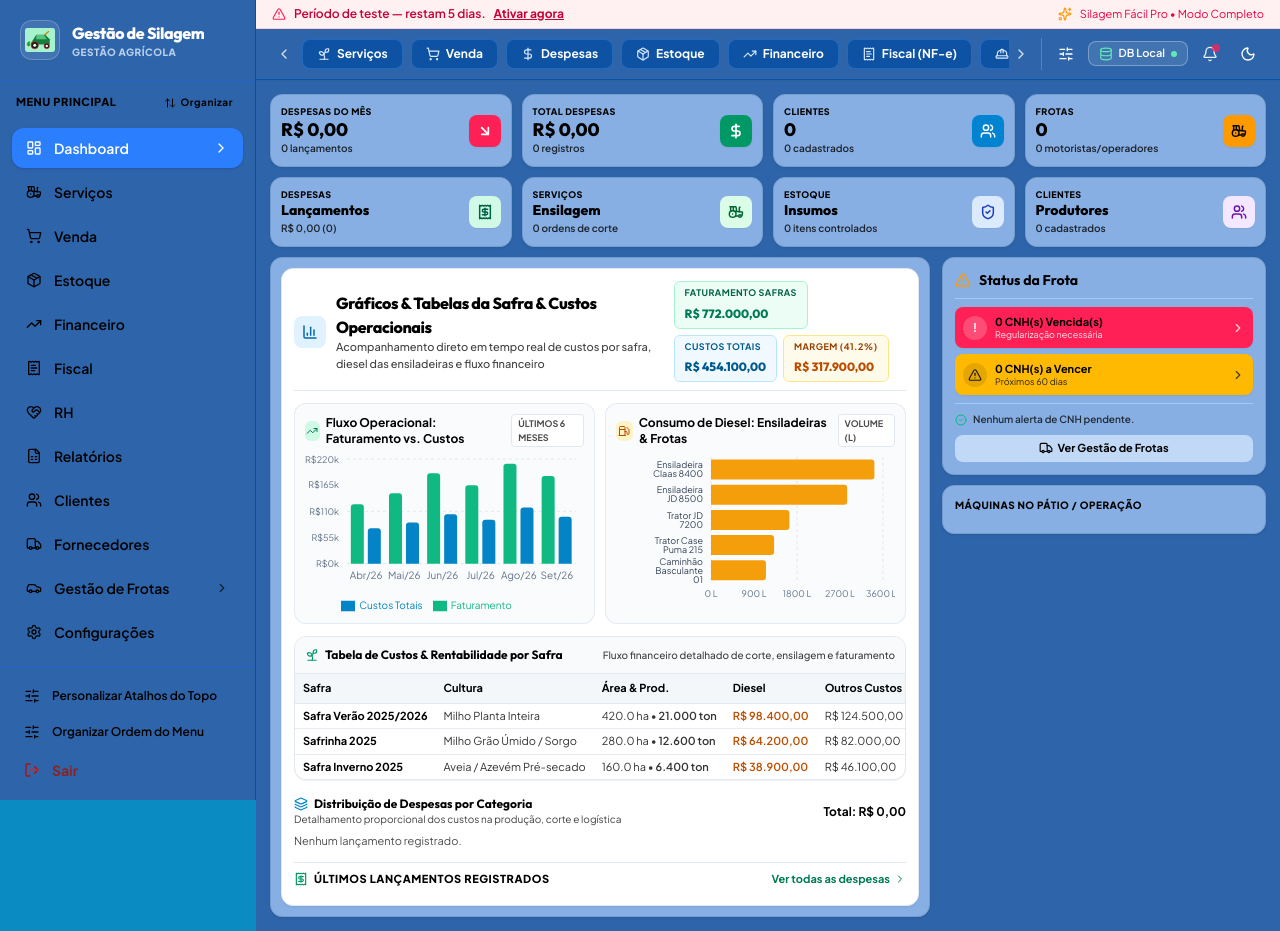
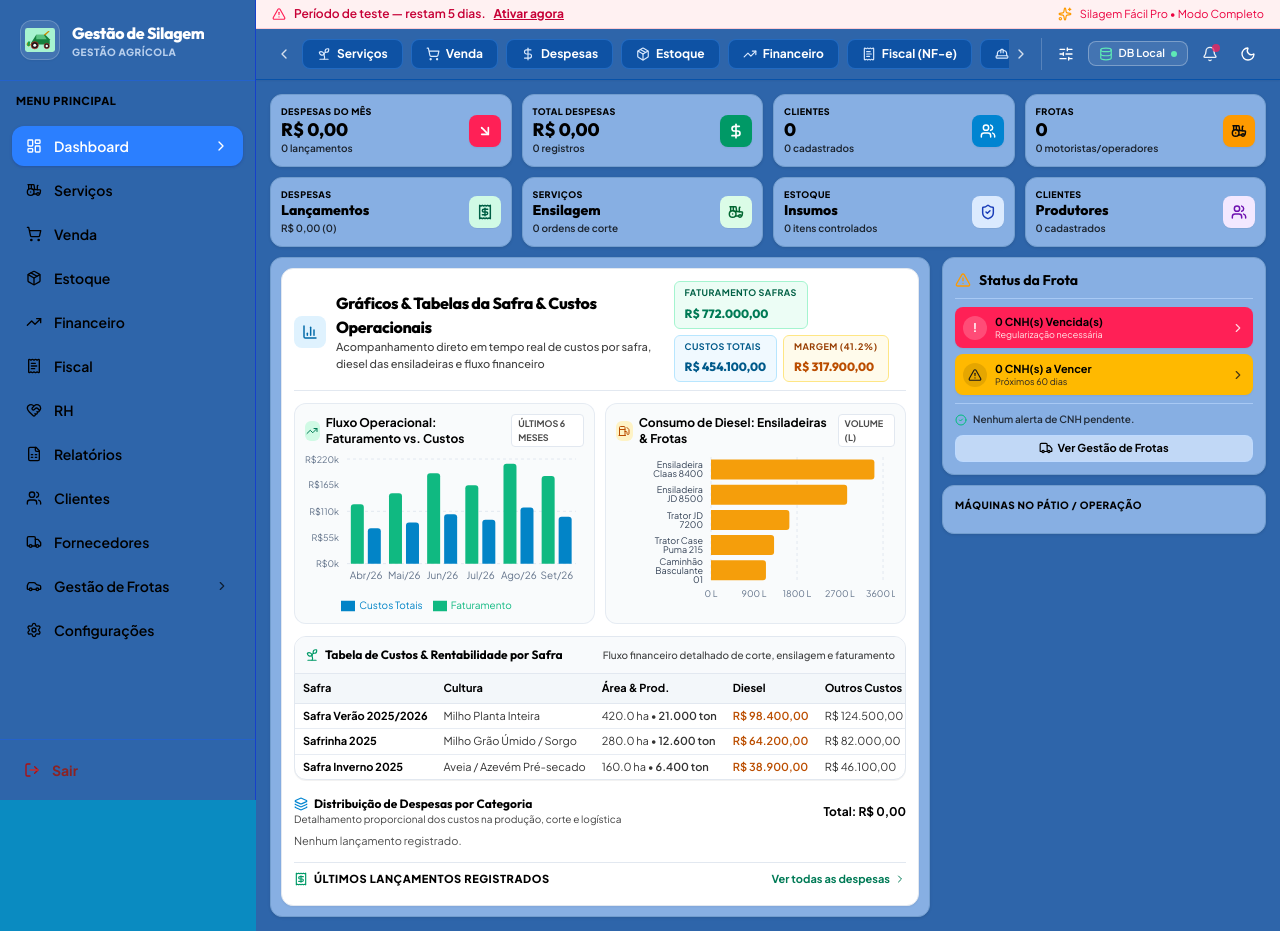
Before and after one commit to alissonpagotto/Gestaomaquinassimples, a React (Vite) app: page / in a window 1280 px wide. Built offline with nearby package versions, Linux system fonts and the light colour scheme.

Commit message:
feat(layout): implement sidebar menu reordering
Add functionality to customize the sidebar menu order, persist settings to localStorage, and expose the reorder modal via company settings.

```diff
--- a/src/App.tsx
+++ b/src/App.tsx
@@ -103,6 +103,7 @@ import { QuickMemoModal } from './components/quick/QuickMemoModal';
 import { TrialInfoModal } from './components/quick/TrialInfoModal';
 import { LovableIntegrationModal } from './components/integration/LovableIntegrationModal';
 import { CustomizeShortcutsModal, DEFAULT_SHORTCUT_IDS } from './components/layout/CustomizeShortcutsModal';
+import { ReorderMenuModal, ALL_MENU_ITEMS, DEFAULT_MENU_ORDER } from './components/layout/ReorderMenuModal';
 import { PublicClientForm } from './components/crm/PublicClientForm';
 import { PublicSupplierForm } from './components/suppliers/PublicSupplierForm';
 import { useAuth } from './context/AuthContext';
@@ -153,6 +154,51 @@ export default function App() {
     setSelectedShortcuts(newShortcuts);
     try {
       localStorage.setItem('silagem_facil_shortcuts', JSON.stringify(newShortcuts));
+    } catch (e) {
+      console.error(e);
+    }
+  };
+
+  // Sidebar menu order state
+  const [menuOrder, setMenuOrder] = useState<string[]>(() => {
+    try {
+      const saved = localStorage.getItem('silagem_facil_sidebar_order');
+      if (saved) {
+        const parsed = JSON.parse(saved);
+        if (Array.isArray(parsed) && parsed.length > 0) {
+          const valid = parsed.filter(id => ALL_MENU_ITEMS.some(m => m.id === id));
+          if (!valid.includes('venda')) {
+            const servIndex = valid.indexOf('servicos');
+            if (servIndex !== -1) {
+              valid.splice(servIndex + 1, 0, 'venda');
+            } else {
+              valid.push('venda');
+            }
+          }
+          if (!valid.includes('fiscal')) {
+            const finIndex = valid.indexOf('financeiro');
+            if (finIndex !== -1) {
+              valid.splice(finIndex + 1, 0, 'fiscal');
+            } else {
+              valid.push('fiscal');
+            }
+          }
+          const missing = ALL_MENU_ITEMS.filter(m => !valid.includes(m.id)).map(m => m.id);
+          return [...valid, ...missing];
+        }
+      }
+    } catch (e) {
+      console.error(e);
+    }
+    return DEFAULT_MENU_ORDER;
+  });
+  const [isReorderMenuOpen, setIsReorderMenuOpen] = useState(false);
+
+  const handleSaveMenuOrder = (newOrder: string[]) => {
+    setMenuOrder(newOrder);
+    try {
+      localStorage.setItem('silagem_facil_sidebar_order', JSON.stringify(newOrder));
+      window.dispatchEvent(new CustomEvent('silagem_sidebar_order_changed', { detail: newOrder }));
     } catch (e) {
       console.error(e);
     }
@@ -569,7 +615,7 @@ export default function App() {
         isOpenMobile={isMobileSidebarOpen}
         onCloseMobile={() => setIsMobileSidebarOpen(false)}
         companyProfile={companyProfile}
-        onOpenCustomizeShortcuts={() => setIsCustomizeShortcutsOpen(true)}
+        menuOrder={menuOrder}
       />
 
       {/* Backdrop for mobile sidebar */}
@@ -868,6 +914,8 @@ export default function App() {
               onOpenIntegrationModal={() => setIsIntegrationModalOpen(true)}
               onResetAllData={handleResetAllData}
               onSyncSupabase={handleSyncSupabase}
+              onOpenCustomizeShortcuts={() => setIsCustomizeShortcutsOpen(true)}
+              onOpenReorderMenu={() => setIsReorderMenuOpen(true)}
             />
           )}
 
@@ -971,6 +1019,14 @@ export default function App() {
         onSave={handleSaveShortcuts}
       />
 
+      {/* Modal de Organizar Ordem do Menu Lateral */}
+      <ReorderMenuModal
+        isOpen={isReorderMenuOpen}
+        onClose={() => setIsReorderMenuOpen(false)}
+        currentOrder={menuOrder}
+        onSaveOrder={handleSaveMenuOrder}
+      />
+
     </div>
   );
 }
--- a/src/components/layout/Sidebar.tsx
+++ b/src/components/layout/Sidebar.tsx
@@ -2,13 +2,10 @@ import React, { useState, useEffect } from 'react';
 import {
   LogOut,
   ChevronRight,
-  Sprout,
-  SlidersHorizontal,
-  ArrowUpDown
+  Sprout
 } from 'lucide-react';
 import { CompanyProfile } from '../../types';
 import {
-  ReorderMenuModal,
   ALL_MENU_ITEMS,
   DEFAULT_MENU_ORDER,
   MenuItemDef
@@ -20,6 +17,7 @@ export interface SidebarProps {
   isOpenMobile?: boolean;
   onCloseMobile?: () => void;
   companyProfile?: CompanyProfile;
+  menuOrder?: string[];
   onOpenCustomizeShortcuts?: () => void;
 }
 
@@ -29,10 +27,12 @@ export const Sidebar: React.FC<SidebarProps> = ({
   isOpenMobile,
   onCloseMobile,
   companyProfile,
-  onOpenCustomizeShortcuts,
+  menuOrder: propMenuOrder,
 }) => {
-  const [isReorderModalOpen, setIsReorderModalOpen] = useState(false);
   const [menuOrder, setMenuOrder] = useState<string[]>(() => {
+    if (propMenuOrder && propMenuOrder.length > 0) {
+      return propMenuOrder;
+    }
     try {
       const saved = localStorage.getItem('silagem_facil_sidebar_order');
       if (saved) {
@@ -66,14 +66,30 @@ export const Sidebar: React.FC<SidebarProps> = ({
     return DEFAULT_MENU_ORDER;
   });
 
-  const handleSaveOrder = (newOrder: string[]) => {
-    setMenuOrder(newOrder);
-    try {
-      localStorage.setItem('silagem_facil_sidebar_order', JSON.stringify(newOrder));
-    } catch (e) {
-      console.error(e);
+  useEffect(() => {
+    if (propMenuOrder && propMenuOrder.length > 0) {
+      setMenuOrder(propMenuOrder);
     }
-  };
+  }, [propMenuOrder]);
+
+  useEffect(() => {
+    const handleOrderSync = (e: any) => {
+      if (e.detail && Array.isArray(e.detail)) {
+        setMenuOrder(e.detail);
+      } else {
+        try {
+          const saved = localStorage.getItem('silagem_facil_sidebar_order');
+          if (saved) setMenuOrder(JSON.parse(saved));
+        } catch (err) {}
+      }
+    };
+    window.addEventListener('silagem_sidebar_order_changed', handleOrderSync);
+    window.addEventListener('storage', handleOrderSync);
+    return () => {
+      window.removeEventListener('silagem_sidebar_order_changed', handleOrderSync);
+      window.removeEventListener('storage', handleOrderSync);
+    };
+  }, []);
 
   const handleSelect = (tabId: string) => {
     setActiveTab(tabId);
@@ -81,7 +97,8 @@ export const Sidebar: React.FC<SidebarProps> = ({
   };
 
   // Build sorted navigation list
-  const navItems: MenuItemDef[] = menuOrder
+  const currentOrder = propMenuOrder || menuOrder;
+  const navItems: MenuItemDef[] = currentOrder
     .map(id => ALL_MENU_ITEMS.find(m => m.id === id))
     .filter((item): item is MenuItemDef => Boolean(item));
 
@@ -123,19 +140,9 @@ export const Sidebar: React.FC<SidebarProps> = ({
             </div>
           </div>
 
-          {/* Navigation Section Header with Organize Button */}
-          <div className="px-4 pt-3 pb-1 flex items-center justify-between text-[11px] font-black text-black dark:text-stone-400 uppercase tracking-wider">
+          {/* Navigation Section Header */}
+          <div className="px-4 pt-3 pb-1 text-[11px] font-black text-black dark:text-stone-400 uppercase tracking-wider">
             <span style={{ color: '#000000' }} className="text-black">MENU PRINCIPAL</span>
-            <button
-              type="button"
-              id="btn-sidebar-organize-menu"
-              onClick={() => setIsReorderModalOpen(true)}
-              className="inline-flex items-center space-x-1 text-[10px] font-bold text-black dark:text-stone-300 hover:text-white hover:bg-blue-600/30 px-1.5 py-0.5 rounded-md transition cursor-pointer"
-              title="Personalizar ordem do menu"
-            >
-              <ArrowUpDown style={{ color: '#000000' }} className="w-3 h-3 text-black dark:text-stone-300" />
-              <span style={{ color: '#000000' }} className="text-black">Organizar</span>
-            </button>
           </div>
 
           {/* Navigation List */}
@@ -191,29 +198,8 @@ export const Sidebar: React.FC<SidebarProps> = ({
 
         </div>
 
-        {/* Bottom Section: Organize Shortcut, Customize Topbar & Logout */}
-        <div className="p-3 border-t border-blue-600/40 dark:border-stone-800 space-y-1 bg-blue-700 dark:bg-stone-900">
-          {onOpenCustomizeShortcuts && (
-            <button
-              type="button"
-              id="btn-sidebar-customize-shortcuts"
-              onClick={onOpenCustomizeShortcuts}
-              className="w-full flex items-center space-x-3 px-3 py-2 rounded-xl text-xs font-semibold text-black dark:text-stone-300 hover:bg-blue-600/30 hover:text-white dark:hover:bg-stone-800 dark:hover:text-white transition cursor-pointer"
-            >
-              <SlidersHorizontal style={{ color: '#000000' }} className="w-4 h-4 text-black dark:text-stone-300" />
-              <span style={{ color: '#000000' }} className="text-black">Personalizar Atalhos do Topo</span>
-            </button>
-          )}
-
-          <button
-            type="button"
-            onClick={() => setIsReorderModalOpen(true)}
-            className="w-full flex items-center space-x-3 px-3 py-2 rounded-xl text-xs font-semibold text-black dark:text-stone-300 hover:bg-blue-600/30 hover:text-white dark:hover:bg-stone-800 dark:hover:text-white transition cursor-pointer"
-          >
-            <SlidersHorizontal style={{ color: '#000000' }} className="w-4 h-4 text-black dark:text-stone-300" />
-            <span style={{ color: '#000000' }} className="text-black">Organizar Ordem do Menu</span>
-          </button>
-
+        {/* Bottom Section: Logout */}
+        <div className="p-3 border-t border-blue-600/40 dark:border-stone-800 bg-blue-700 dark:bg-stone-900">
           <button
             id="btn-sidebar-logout"
             onClick={() => {
@@ -230,14 +216,6 @@ export const Sidebar: React.FC<SidebarProps> = ({
         </div>
 
       </aside>
-
-      {/* Modal de Reorganização do Menu */}
-      <ReorderMenuModal
-        isOpen={isReorderModalOpen}
-        onClose={() => setIsReorderModalOpen(false)}
-        currentOrder={menuOrder}
-        onSaveOrder={handleSaveOrder}
-      />
     </>
   );
 };
```
Also changed, not shown: src/components/settings/CompanySettingsView.tsx (+97 -1 lines).
